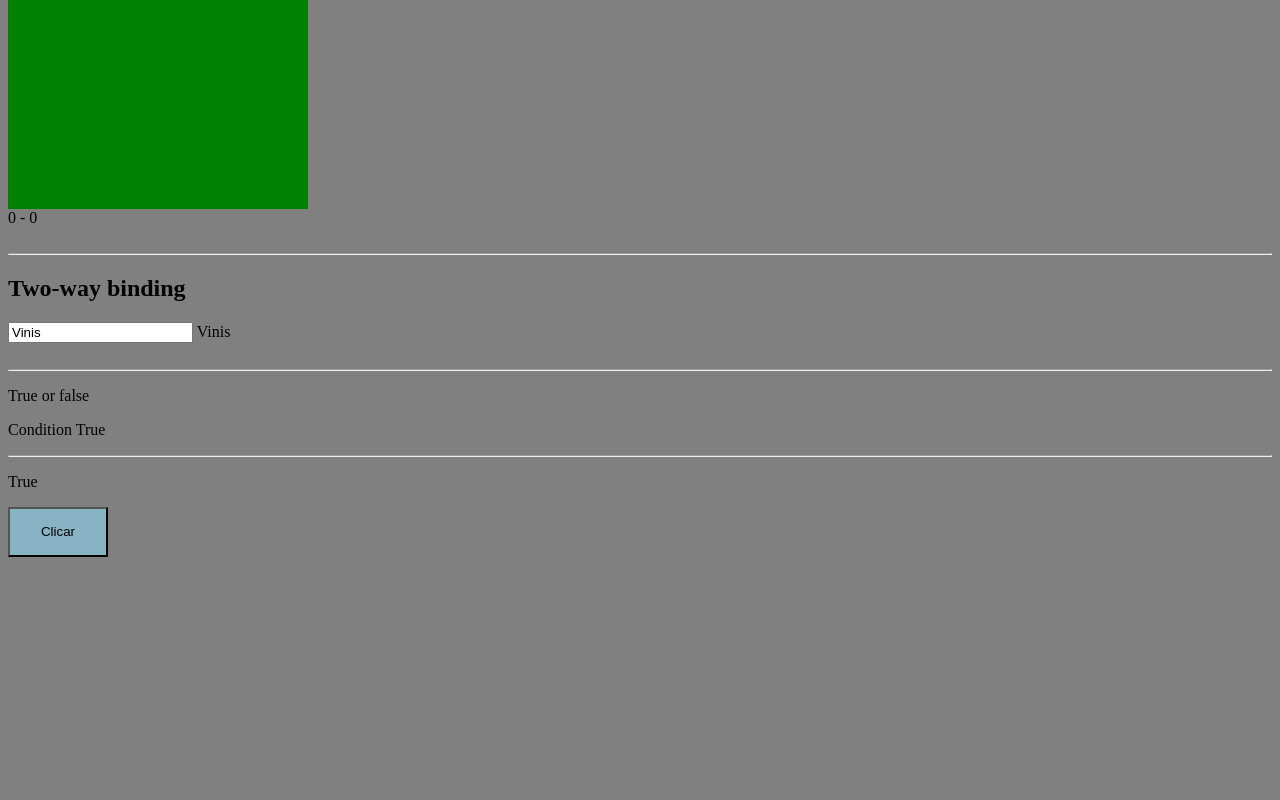
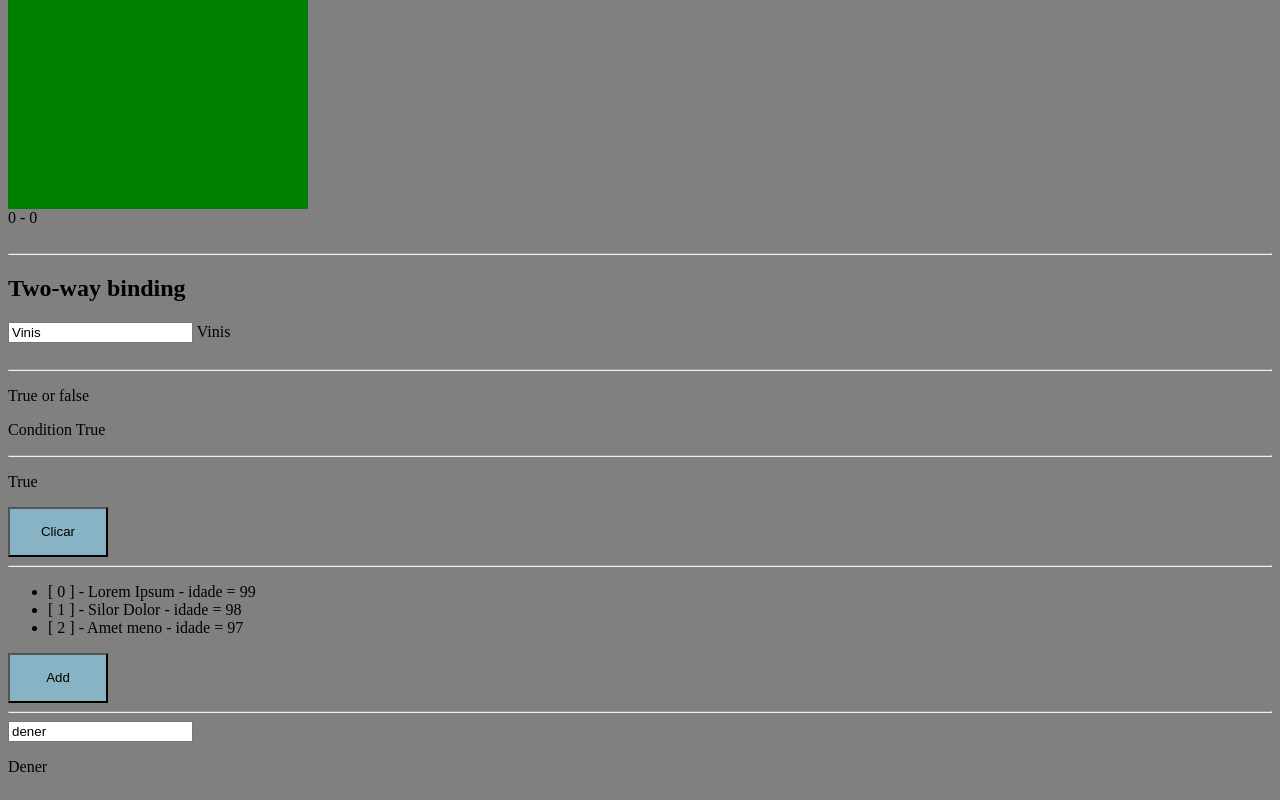
Before and after one commit to V1nnys/Angular, an Angular app in the folder Angular2+/meu-projeto-udemy/: page / in a window 1280 px wide. Shown: the part 870-1670 px from the top of the page. Before the commit the page ends 1435 px from the top, so only its background shows below. Built offline with nearby package versions, Linux system fonts and the light colour scheme.

Commit message:
ngFor+ngSwitch

```diff
--- a/Angular2+/meu-projeto-udemy/src/app/diretivas-estruturais/diretivas-estruturais.component.html
+++ b/Angular2+/meu-projeto-udemy/src/app/diretivas-estruturais/diretivas-estruturais.component.html
@@ -17,3 +17,31 @@
 </p>
 
 <button (click)="onClick()">Clicar</button>
+
+<hr>
+
+<ul>
+    <li *ngFor="let item of list; let i = index;" (click)="onCLickEventList(i)">
+        [ {{i}} ] - {{item.nome}} - idade = {{item.idade}}
+    </li>
+</ul>
+
+<button (click)="onClickAddList()">Add</button>
+
+<hr>
+
+<input type="text" [(ngModel)]="nome">
+
+<div [ngSwitch]="nome">
+    <p *ngSwitchCase="'dener'">
+        Dener
+    </p>
+
+    <p *ngSwitchCase="'nay'">
+        Nay
+    </p>
+
+    <p *ngSwitchDefault>
+        Deu ruim sua Busca!
+    </p>
+</div>
--- a/Angular2+/meu-projeto-udemy/src/app/diretivas-estruturais/diretivas-estruturais.component.ts
+++ b/Angular2+/meu-projeto-udemy/src/app/diretivas-estruturais/diretivas-estruturais.component.ts
@@ -10,6 +10,13 @@ export class DiretivasEstruturaisComponent {
   public condition: boolean = true;
   public conditionClick: boolean = true;
 
+  public list: Array<{ nome: string, idade: number }> = [
+    { nome: "Lorem Ipsum", idade: 99 },
+    { nome: "Silor Dolor", idade: 98},
+    { nome: "Amet meno", idade: 97}
+  ];
+
+  public nome: string = 'dener';
   constructor() {}
 
   ngOnInit(): void {
@@ -31,4 +38,14 @@ export class DiretivasEstruturaisComponent {
       this.condition = true;
     }
   }
+
+  public onClickAddList() {
+    this.list.push({nome: "Elita", idade: 34});
+  }
+
+  public onCLickEventList(event: number) {
+
+    this.list.splice(event, 1)
+
+  }
 }
```
